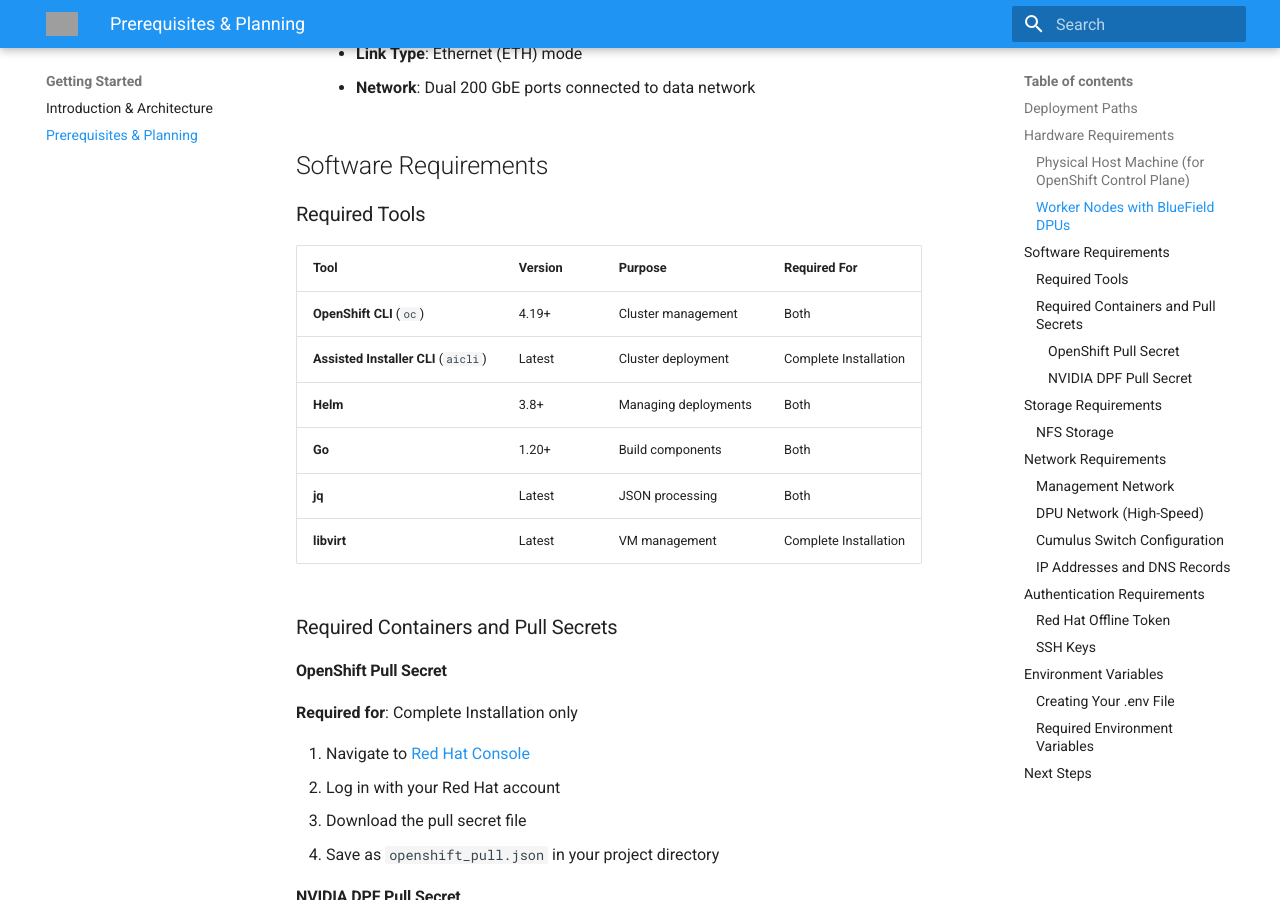
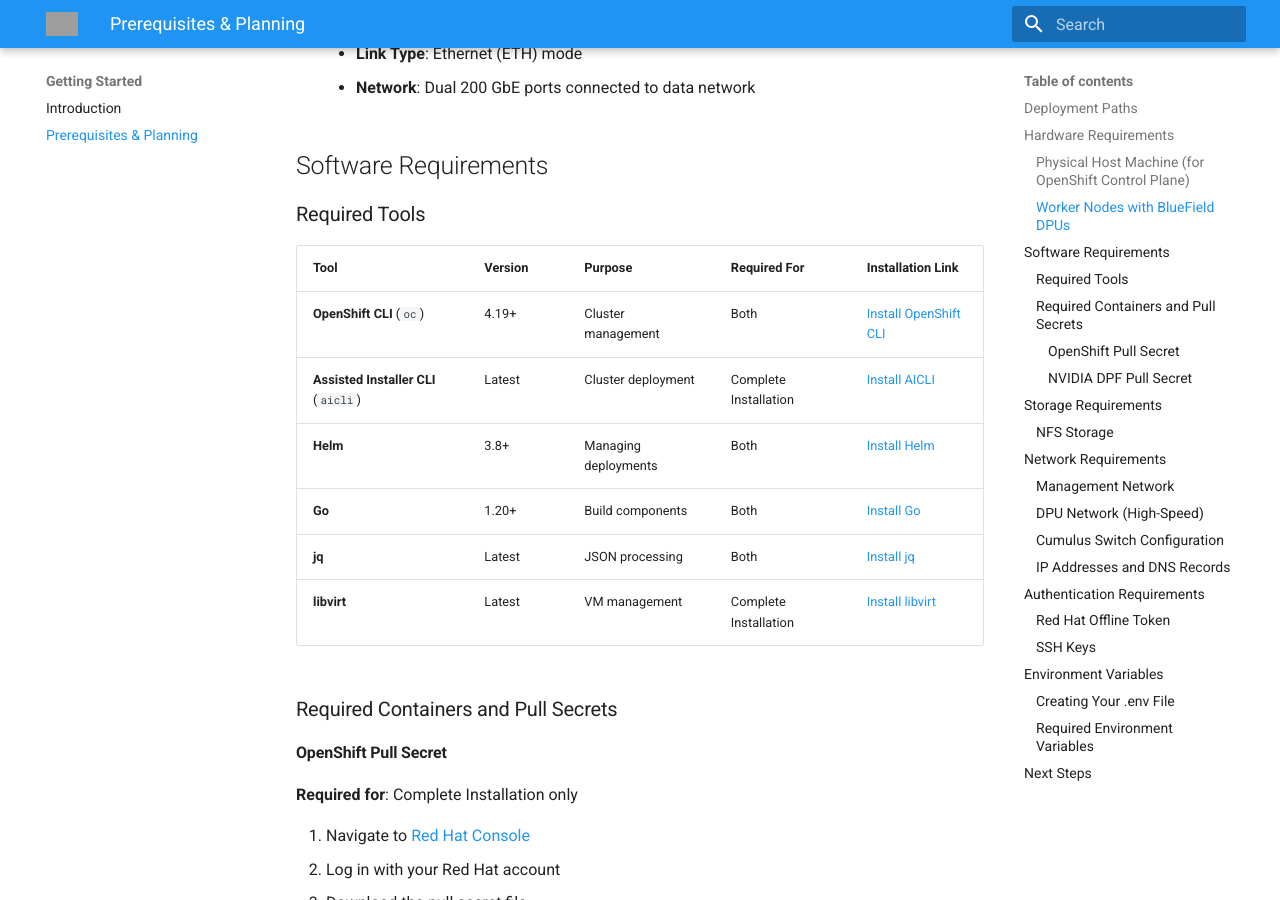
Before and after one commit to szigmon/openshift-dpf, an MkDocs documentation site: the page built from docs/prerequisites.md, in a window 1280 px wide and 900 px high, scrolled down 1574 px. Built offline with MkDocs 1.6.1 and Material for MkDocs 9.7.7, drawn with Linux system fonts in a browser that asks for light colours; grey boxes are pictures that could not be loaded.

Commit message:
Fix navigation menu links by disabling directory URLs and add tool installation links

```diff
--- a/docs/prerequisites.md
+++ b/docs/prerequisites.md
@@ -56,14 +56,14 @@
 ## Software Requirements
 
 ### Required Tools
-| Tool | Version | Purpose | Required For |
-|------|---------|---------|-------------|
-| **OpenShift CLI** (`oc`) | 4.19+ | Cluster management | Both |
-| **Assisted Installer CLI** (`aicli`) | Latest | Cluster deployment | Complete Installation |
-| **Helm** | 3.8+ | Managing deployments | Both |
-| **Go** | 1.20+ | Build components | Both |
-| **jq** | Latest | JSON processing | Both |
-| **libvirt** | Latest | VM management | Complete Installation |
+| Tool | Version | Purpose | Required For | Installation Link |
+|------|---------|---------|-------------|-------------------|
+| **OpenShift CLI** (`oc`) | 4.19+ | Cluster management | Both | [Install OpenShift CLI](https://docs.openshift.com/container-platform/4.19/cli_reference/openshift_cli/getting-started-cli.html) |
+| **Assisted Installer CLI** (`aicli`) | Latest | Cluster deployment | Complete Installation | [Install AICLI](https://github.com/openshift/assisted-service/blob/master/docs/hive-integration/aicli.md) |
+| **Helm** | 3.8+ | Managing deployments | Both | [Install Helm](https://helm.sh/docs/intro/install/) |
+| **Go** | 1.20+ | Build components | Both | [Install Go](https://golang.org/doc/install) |
+| **jq** | Latest | JSON processing | Both | [Install jq](https://stedolan.github.io/jq/download/) |
+| **libvirt** | Latest | VM management | Complete Installation | [Install libvirt](https://libvirt.org/compiling.html) |
 
 ### Required Containers and Pull Secrets
 
--- a/mkdocs.yml
+++ b/mkdocs.yml
@@ -36,12 +36,15 @@
   - search
   - mermaid2
 
+# Disable directory URLs to prevent navigation issues
+use_directory_urls: false
+
 nav:
   - Home: index.md
   - Getting Started:
-    - Introduction & Architecture: introduction.md
+    - Introduction: introduction.md
     - Prerequisites & Planning: prerequisites.md
-  - Installation Paths:
+  - Installation:
     - Complete Deployment: full-installation.md
     - OpenShift Cluster Creation: cluster-creation.md
     - DPF Operator Installation: dpf-operator.md
@@ -50,12 +53,11 @@
   - Configuration:
     - BFB Image Management: bfb-image.md
   - Operations:
-    - Benchmarking: benchmarking.md
+    - Performance Benchmarking: benchmarking.md
     - Troubleshooting: troubleshooting.md
   - Reference:
     - Automation Reference: automation-reference.md
-  - Resources:
     - FAQ: faq.md
-    - Additional Resources: resources.md
+    - Resources: resources.md
 
 docs_dir: docs
```
